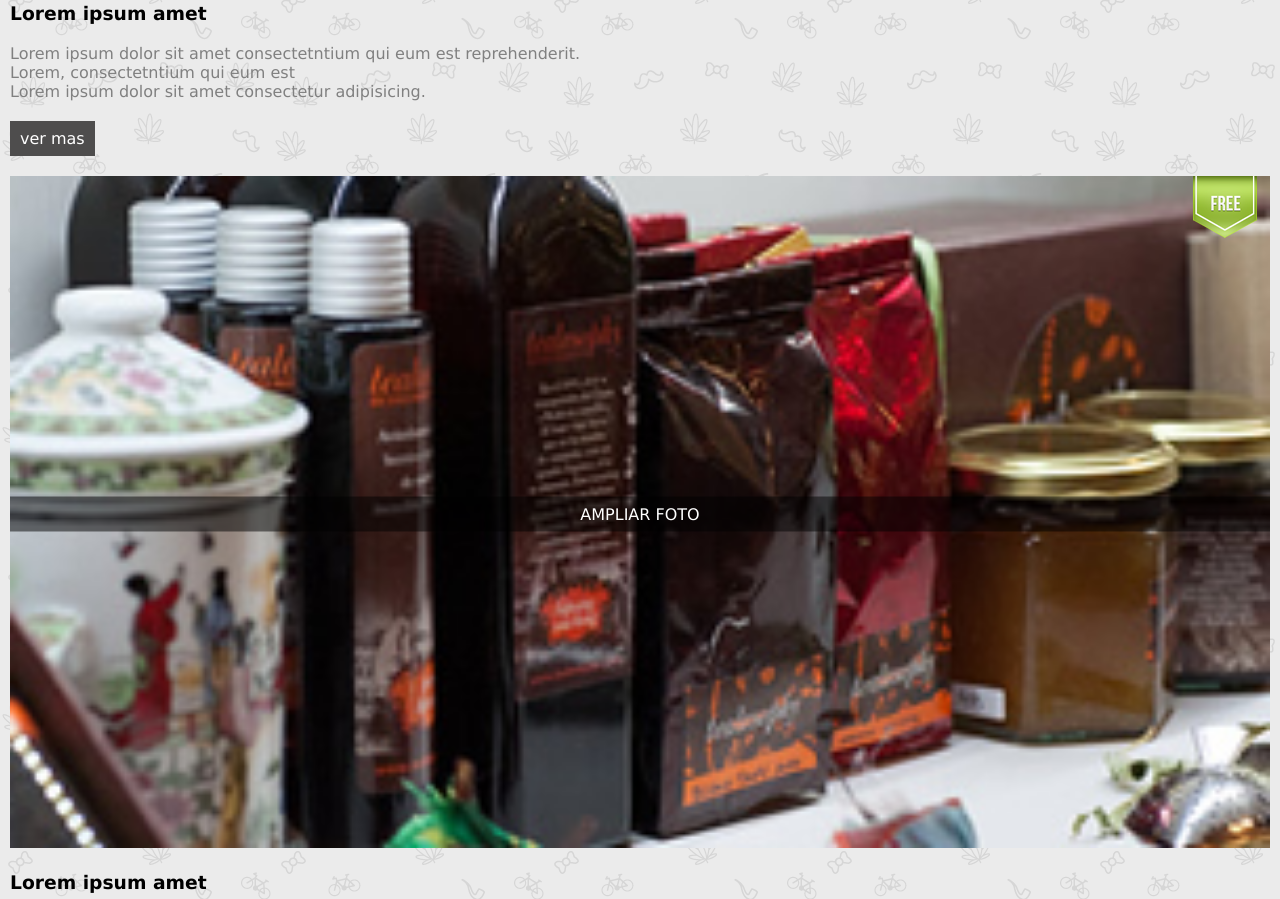
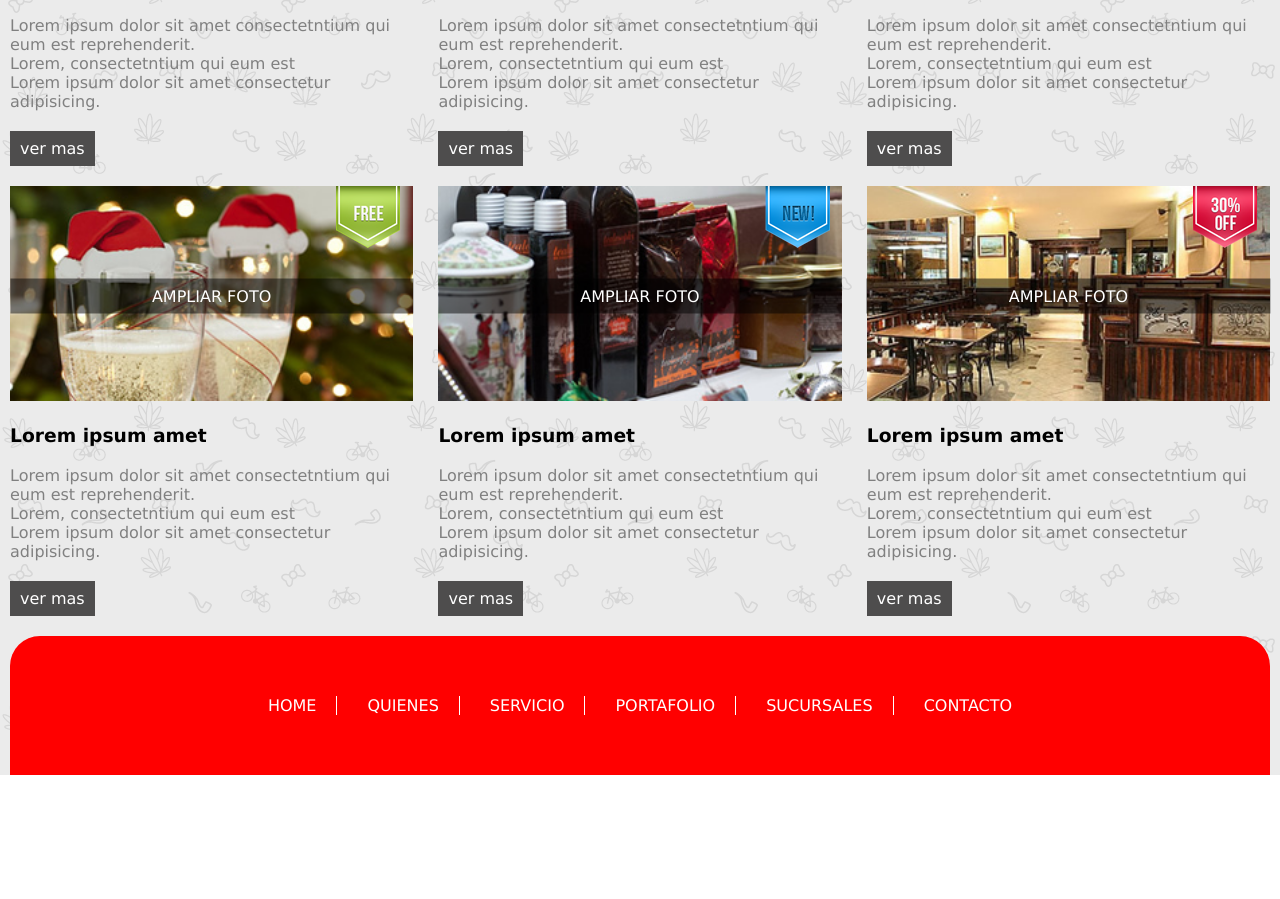
Before and after one commit to NahuelPalladini/Kitchening, a website: page views/home.html in a window 1280 px wide. Shown: the part 1037-1936 px from the top of the page. After the commit the page ends 1812 px from the top, so only its background shows below. Drawn offline with Linux system fonts and the light colour scheme.

Commit message:
Terminado

```diff
--- a/public/css/footer.css
+++ b/public/css/footer.css
@@ -1,10 +1,10 @@
-.footer{
+/* .footer{
     display: flex;
     flex-direction: column;
     align-items: center;
     gap: 20px;
     padding: 20px 0;
-}
+}  */
 
 .footer__nav {
     width: 100%;
@@ -19,8 +19,32 @@
 
 .footer__nav ul li {
     background-color: red;
-    width: 100%;
     text-align: center;
     text-transform: uppercase;
     padding: 8px 0;
 }
+
+/* Descktop */
+
+@media (min-width: 1024px){
+    .footer__nav{
+        background-color: red;
+        padding: 60px 0;
+        border-radius: 30px 30px 0px 0px;
+    }
+
+    .footer__nav ul {
+        flex-direction: row;
+        gap: 10px;
+        justify-content: center;
+    }
+
+    .footer__nav ul li {
+       border-right: 1px solid #ffffff;
+       padding: 0 20px;
+    }
+
+    .footer__nav ul li:last-child {
+        border-right: none
+     }
+}
--- a/public/css/general.css
+++ b/public/css/general.css
@@ -9,6 +9,7 @@ body{
     background-image: url('/img/bg-body.png');
     max-width: 1180;
     padding: 0 10px;
+    margin: 0 auto;
 }
 
 a {
--- a/public/css/header.css
+++ b/public/css/header.css
@@ -35,7 +35,7 @@
     width: 100%;
     text-align: center;
     text-transform: uppercase;
-    padding: 8px 0;
+    padding: 10px 0;
 }
 
 @media (min-width: 768px) {
@@ -58,3 +58,11 @@
         font-size: 0.9rem;
     }
 }
+
+/* Descktop */
+@media (min-width: 1024px) {
+
+    .header__nav ul li {
+        font-size: 1rem;
+    }
+}
--- a/public/css/home.css
+++ b/public/css/home.css
@@ -51,7 +51,7 @@ p {
     color: gray
 }
 
-@media (width: 768px ) {
+@media (min-width: 768px ) {
     .home__main__banner {
         display: block;
     }
@@ -61,10 +61,16 @@ p {
         flex-wrap: wrap; /* Respeta el ancho de tus hijos */
         justify-content: space-between;
         margin-top: 20px;
-        width: 100%;
+        /* width: 100%; */
     }
     .home__main__product{
         width: 49%;
     }
 
 }
+
+@media (min-width: 1024px ) {
+    .home__main__product{
+        width: 32%;
+    }
+}
--- a/views/home.html
+++ b/views/home.html
@@ -105,7 +105,7 @@
             <img class="photo-container-especial" src="/img/img-nuevo.png" alt="plato nuevo">
             <a class="zoom" href="#">ampliar foto</a>
           </div>
-            <h2>Lorem ipsum amet</h2>
+            <h3>Lorem ipsum amet</h3>
             <p>
               Lorem ipsum dolor sit amet consectetntium qui eum est
               reprehenderit. <br>
@@ -120,7 +120,7 @@
             <img class="photo-container-especial" src="/img/img-descuento.png" alt="img-descuento">
             <a class="zoom" href="#">ampliar foto</a>
           </div>
-            <h2>Lorem ipsum amet</h2>
+            <h3>Lorem ipsum amet</h3>
             <p>
               Lorem ipsum dolor sit amet consectetntium qui eum est
               reprehenderit. <br>
@@ -135,13 +135,13 @@
       <!-- Pie de página -->
       <footer class="footer">
         <nav class="footer__nav">
-          <ul>
-            <li><a href="">Home |</a></li>
-            <li><a href="">Quienes |</a></li>
-            <li><a href="">Servicio |</a></li>
-            <li><a href="">Portafolio |</a></li>
-            <li><a href="">Sucursales |</a></li>
-            <li><a href="">Contacto </a></li>
+          <ul >
+            <li><a href="">Home</a></li>
+            <li><a href="">Quienes</a></li>
+            <li><a href="">Servicio</a></li>
+            <li><a href="">Portafolio</a></li>
+            <li><a href="">Sucursales</a></li>
+            <li><a href="">Contacto</a></li>
           </ul>
         </nav>
       </footer>
```
